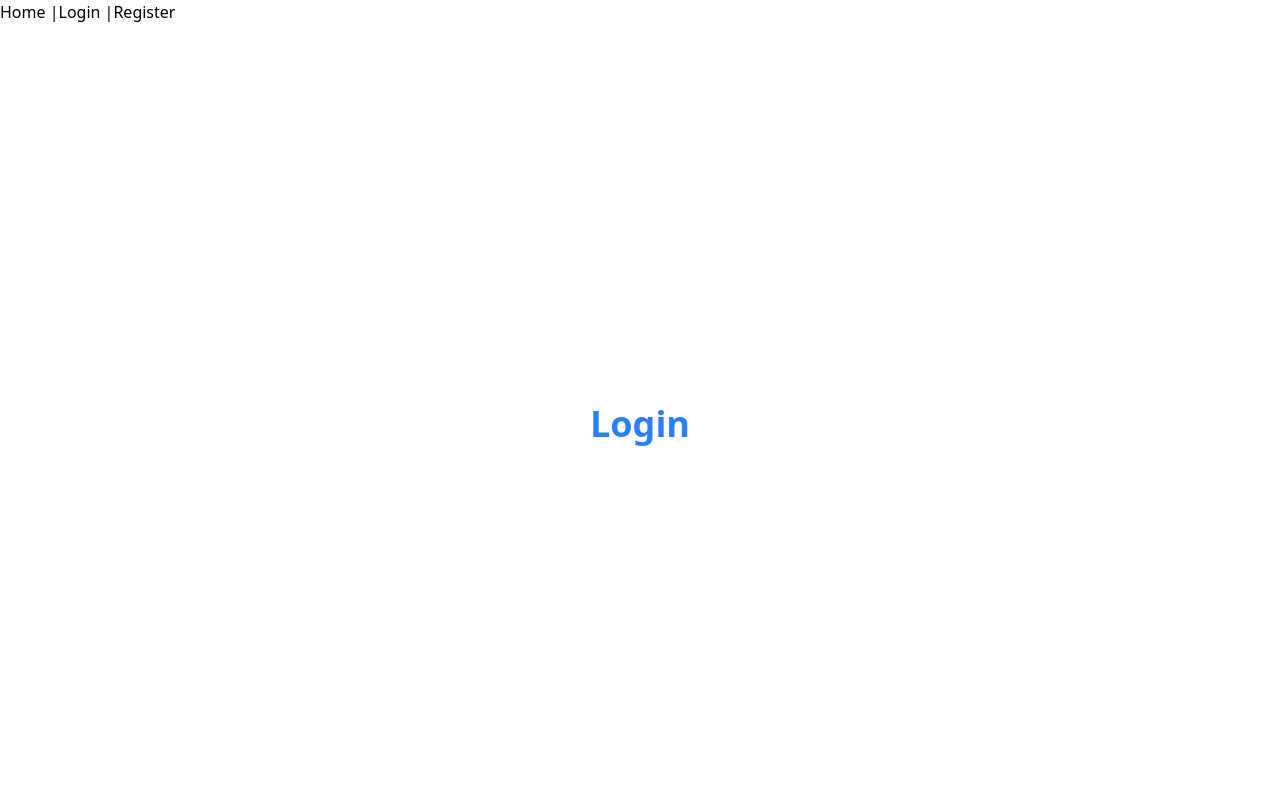
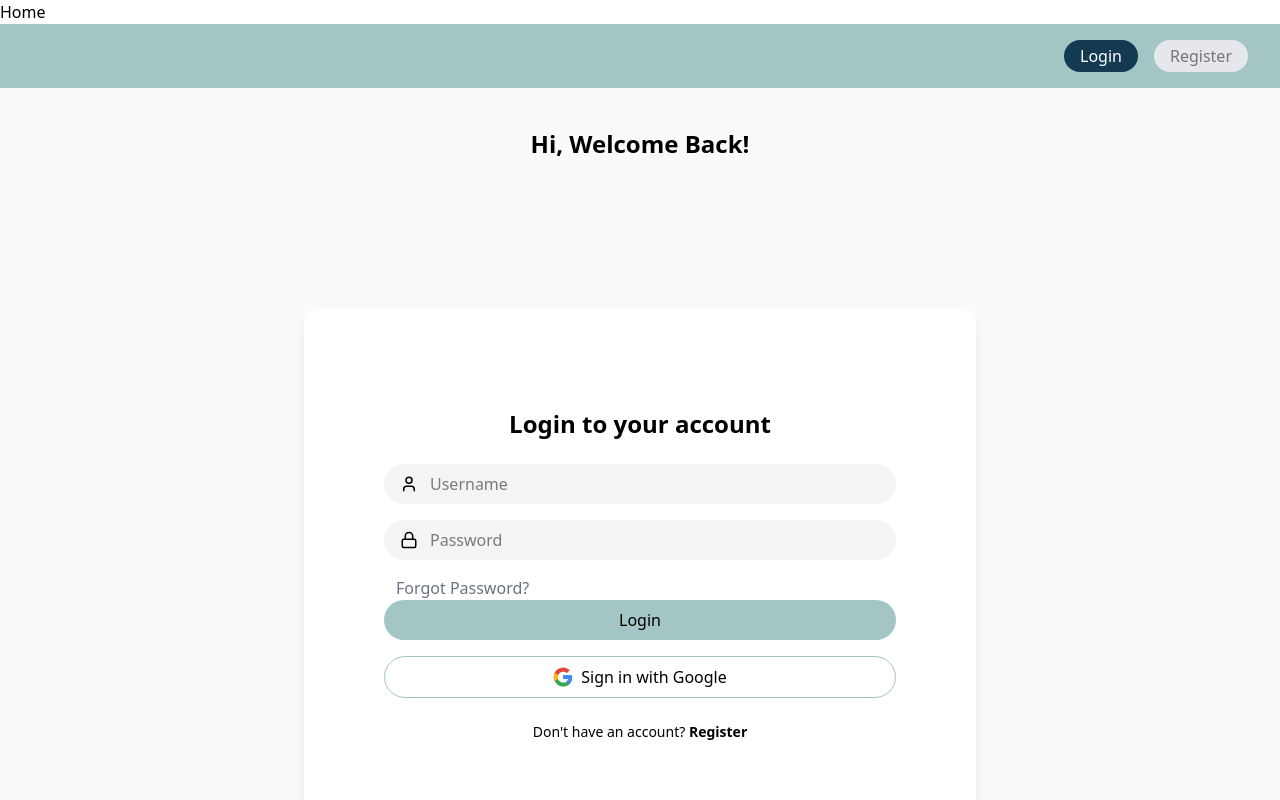
Before and after one commit to Lev1reG/KairosAI, a React (Vite) app in the folder frontend/: page /auth/login in a window 1280 px wide. Shown: the top 800 px of the page. Built offline with nearby package versions, Linux system fonts and the light colour scheme.

Commit message:
feat:Add login and register page

```diff
--- a/frontend/package.json
+++ b/frontend/package.json
@@ -11,6 +11,8 @@
   },
   "dependencies": {
     "@tailwindcss/vite": "^4.0.7",
+    "lucide": "^0.477.0",
+    "lucide-react": "^0.477.0",
     "react": "^19.0.0",
     "react-dom": "^19.0.0",
     "react-router-dom": "^7.2.0",
@@ -20,6 +22,7 @@
     "@eslint/js": "^9.19.0",
     "@types/react": "^19.0.8",
     "@types/react-dom": "^19.0.3",
+    "@types/react-router-dom": "^5.3.3",
     "@vitejs/plugin-react-swc": "^3.5.0",
     "eslint": "^9.19.0",
     "eslint-plugin-react-hooks": "^5.0.0",
--- /dev/null
+++ b/frontend/src/components/inputField.tsx
@@ -0,0 +1,22 @@
+import React from "react";
+
+interface InputFieldProps {
+    icon: React.ReactNode;
+    placeholder: string;
+    type?: string;
+}
+
+const InputField: React.FC<InputFieldProps> = ({ icon, placeholder, type = "text" }) => {
+    return (
+        <div className="flex items-center bg-gray-100 rounded-full px-4 py-2">
+            <span className="mr-3">{icon}</span>
+            <input
+                type={type}
+                placeholder={placeholder}
+                className="bg-transparent flex-1 outline-none"
+            />
+        </div>
+    );
+};
+
+export default InputField;
--- /dev/null
+++ b/frontend/src/components/navbar.tsx
@@ -0,0 +1,14 @@
+import { ReactNode } from "react";
+interface NavbarProps {
+    children?: ReactNode;
+}
+
+const Navbar: React.FC<NavbarProps>= ({children}) => {
+    return (
+        <nav className="w-full h-16 flex justify-end items-center px-8" style={{backgroundColor: "#A3C6C4"}}>
+            {children}
+        </nav>
+    );
+};
+
+export default Navbar;
--- a/frontend/src/layouts/main-layout.tsx
+++ b/frontend/src/layouts/main-layout.tsx
@@ -5,8 +5,7 @@ const MainLayout = () => {
     <div>
       {/* Navigation */}
       <nav>
-        <Link to="/">Home</Link> |<Link to="/auth/login">Login</Link> |
-        <Link to="/auth/register">Register</Link>
+        <Link to="/">Home</Link>
       </nav>
 
       {/* Page Content */}
--- a/frontend/src/pages/auth/login.tsx
+++ b/frontend/src/pages/auth/login.tsx
@@ -1,7 +1,45 @@
+import Navbar from "../../components/navbar";
+import InputField from "../../components/inputField";
+import googleLogo from "../../assets/Google.svg";
+import { User, Lock } from "lucide-react";
+import { Link } from "react-router-dom";
+
+
 const LoginPage = () => {
   return (
-    <div className="w-full flex flex-col justify-center items-center min-h-screen bg-white">
-      <h1 className="text-4xl font-bold text-center text-blue-500">Login</h1>
+    <div className="bg-gray-50">
+      <Navbar>
+      <button className="px-4 py-1 rounded-full text-white mr-4" style={{backgroundColor: "#143A52"}}>Login</button>
+      <button className="px-4 py-1 rounded-full bg-gray-200" style={{color: "#757575"}}>Register</button>
+      </Navbar>
+      <h1 className=" text-2xl font-bold text-center mb-2 py-10">Hi, Welcome Back!</h1>
+      <div className="flex items-center justify-center min-h-screen py-12">
+        <div className="bg-white p-20 rounded-2xl shadow-lg w-full max-w-2xl h-150 space-y-6 py-25">
+        <h2 className="text-center text-2xl font-semibold mb-6">Login to your account</h2>
+        <form className="space-y-4 ">
+          <InputField icon={<User size={18} />} placeholder="Username" />
+          <InputField icon={<Lock size={18} />} placeholder="Password" type="password" />
+          <a href="#" className="text-gray-500 hover:uderline px-3">Forgot Password?</a>
+          <button type="submit" className="w-full py-2 rounded-full text-black font-medium cursor-pointer" style={{backgroundColor: "#A3C6C4"}}>Login</button>
+          <button type="button" className="w-full py-2 bg-transparent border text-black font-medium rounded-full flex items-center justify-center space-x-2 hover:bg-gray-100 transition duration-200"
+          style={{borderColor: "#A3C6C4", borderWidth: "1px"}}>
+            <img src={googleLogo}
+                alt="Google"
+                className="w-5 h-5"/>
+            <span>Sign in with Google</span>
+          </button>
+        </form>
+
+        <p className="text-center mt-6 text-sm">
+            Don't have an account?{" "}
+            <Link to="/auth/register" className="font-semibold hover:underline">
+              Register
+            </Link>
+          </p>
+
+        </div>
+      </div>
+
     </div>
   );
 };
--- a/frontend/src/pages/auth/register.tsx
+++ b/frontend/src/pages/auth/register.tsx
@@ -1,8 +1,45 @@
+import Navbar from "../../components/navbar";
+import InputField from "../../components/inputField";
+import googleLogo from "../../assets/Google.svg";
+import { Mail, User, Lock } from "lucide-react";
+import { Link } from "react-router-dom";
+
 const RegisterPage = () => {
   return (
-    <div className="w-full flex flex-col justify-center items-center min-h-screen bg-white">
-      <h1 className="text-4xl font-bold text-center text-blue-500">Register</h1>
-    </div>
+    <>
+      <Navbar>
+      <button className="px-4 py-1 rounded-full bg-gray-200 mr-4" style={{color: "#757575"}}>Login</button>
+      <button className="px-4 py-1 rounded-full text-white" style={{backgroundColor: "#143A52"}}>Register</button>
+      </Navbar>
+      <div className="flex items-center justify-center min-h-screen bg-gray-50 py-12">
+        <div className="bg-white p-20 rounded-2xl shadow-lg w-full max-w-2xl h-150 space-y-6 py-25">
+          <h2 className="text-center text-2xl font-semibold mb-6">Create your account</h2>
+
+          <form className="space-y-4 ">
+            <InputField icon={<Mail size={18} />} placeholder="Email" />
+            <InputField icon={<User size={18} />} placeholder="Username" />
+            <InputField icon={<Lock size={18} />} placeholder="Password" type="password" />
+            <InputField icon={<Lock size={18} />} placeholder="Confirm Password" type="password" />
+
+            <button className="w-full py-2 rounded-full text-black font-medium cursor-pointer" style={{backgroundColor: "#A3C6C4"}}>Register</button>
+            <button type="button" className="w-full py-2 bg-transparent border text-black font-medium rounded-full flex items-center justify-center space-x-2 hover:bg-gray-100 transition duration-200"
+            style={{borderColor: "#A3C6C4", borderWidth: "1px"}}>
+            <img src={googleLogo}
+                alt="Google"
+                className="w-5 h-5"/>
+            <span>Register with Google</span>
+          </button>
+          </form>
+
+
+          <p className="text-center my-4">
+            Already have an account? {" "}
+            <Link to="/auth/login" className="font-semibold cursor-pointer text-gray-700 hover:underline">Login</Link>
+          </p>
+        </div>
+      </div>
+    </>
+
   );
 };
 
```
Also changed, not shown: frontend/src/assets/Google.svg (added), frontend/vite.config.ts (line endings or trailing spaces), 1 other file (tests, documents, lock files or other folders).
